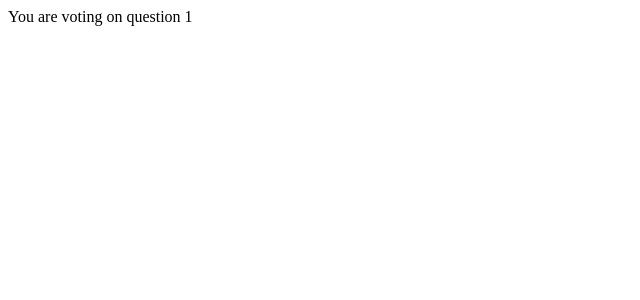
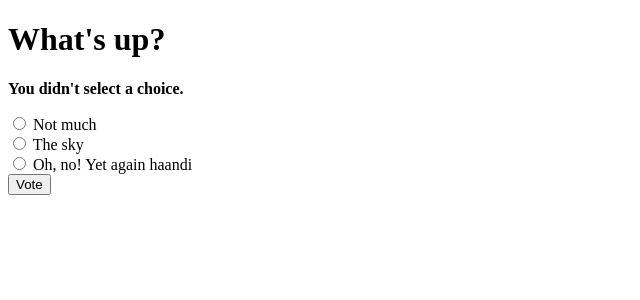
Before and after one commit to daktari01/my_poll_site, a Django app: page /polls/1/vote/ in a window 1280 px wide. Shown: the top 300 px of the page, without its empty margins (0-640 px from the left). Run offline with Django 3.2, Linux system fonts and the light colour scheme; data comes from the database, SQL or seed files in the repository; both versions use the stored data as it was after the commit.

Commit message:
[part 5]: Write your first django app

```diff
--- a/polls/templates/polls/detail.html
+++ b/polls/templates/polls/detail.html
@@ -1,14 +1,20 @@
 {% extends 'base.html' %}
 
 {% block head %}
-    <title>Detail</title>
+    <title>Details</title>
 {% endblock %}
 
 {% block body %}
     <h1>{{ question.question_text }}</h1>
-    <ul>
-        {% for choice in question.choice_set.all %}
-            <li>{{ choice.choice_text }}</li>
-        {% endfor %}
-    </ul>
+
+    {% if error_message %}<p><strong>{{ error_message }}</strong></p>{% endif %}
+
+    <form action="{% url 'polls:vote' question.id %}" method="post">
+    {% csrf_token %}
+    {% for choice in question.choice_set.all %}
+        <input type="radio" name="choice" id="choice{{ forloop.counter }}" value="{{ choice.id }}" />
+        <label for="choice{{ forloop.counter }}">{{ choice.choice_text }}</label><br />
+    {% endfor %}
+    <input type="submit" value="Vote" />
+    </form>
 {% endblock %}
--- a/polls/urls.py
+++ b/polls/urls.py
@@ -4,11 +4,11 @@ from . import views
 app_name = 'polls'
 urlpatterns = [
         #ex: /polls/
-        url(r'^$', views.index, name='index'),
+        url(r'^$', views.IndexView.as_view(), name='index'),
         #ex: /polls/5/
-        url(r'^(?P<question_id>[0-9]+)/$', views.detail, name='detail'),
+        url(r'^(?P<pk>[0-9]+)/$', views.DetailView.as_view(), name='detail'),
         #ex: /polls/5/results/
-        url(r'^(?P<question_id>[0-9]+)/results/$', views.results, name='results'),
+        url(r'^(?P<pk>[0-9]+)/results/$', views.ResultsView.as_view(), name='results'),
         #ex: /polls/5/vote/
         url(r'^(?P<question_id>[0-9]+)/vote/$', views.vote, name='vote'),
     ]
--- a/polls/views.py
+++ b/polls/views.py
@@ -1,9 +1,29 @@
-from django.shortcuts import render, get_object_or_404
-from django.http import HttpResponse
+from django.shortcuts import render, get_object_or_404, render
+from django.http import HttpResponse, HttpResponseRedirect
+from django.core.urlresolvers import reverse
+from django.views import generic
 from django.template import loader
-from .models import Question
+from .models import Question, Choice
 from django.http import Http404
 
+class IndexView(generic.ListView):
+    template_name = 'polls/index.html'
+    context_object_name = 'latest_question_list'
+
+    def get_queryset(self):
+        """Return the last five published questions"""
+        return Question.objects.order_by('-pub_date')[:5]
+
+class DetailView(generic.DetailView):
+    model = Question
+    template_name = 'polls/detail.html'
+
+class ResultsView(generic.DetailView):
+    model = Question
+    template_name = 'polls/results.html'
+
+
+'''
 # Create your views here.
 
 def index(request):
@@ -15,21 +35,28 @@ def index(request):
     #return HttpResponse(template.render(context, request))
     return render(request, 'polls/index.html', context)
 
-'''
-def detail(request, question_id):
-    try:
-        question = Question.objects.get(pk=question_id)
-    except Question.DoesNotExist:
-        raise Http404("Question does not exist.")
-    return render(request, 'polls/detail.html', {'question': question})
-'''
 def detail(request, question_id):
     question = get_object_or_404(Question, pk=question_id)
     return render(request, 'polls/detail.html', {'question': question})
 
 def results(request, question_id):
-    response = "You are looking at result of question %s."
-    return HttpResponse(response % question_id)
-
+    question = get_object_or_404(Question, pk=question_id)
+    return render(request, 'polls/results.html', {'question': question})
+'''
 def vote(request, question_id):
-    return HttpResponse("You are voting on question %s" % question_id)
+    question = get_object_or_404(Question, pk=question_id)
+    try:
+        selected_choice = question.choice_set.get(pk=request.POST['choice'])
+    except (KeyError, Choice.DoesNotExist):
+        # Redisplay the question voting form.
+        return render(request, 'polls/detail.html', {
+            'question': question,
+            'error_message': "You didn't select a choice.",
+        })
+    else:
+        selected_choice.votes += 1
+        selected_choice.save()
+        # Always return an HTTPResponseRedirect after successfully dealing
+        # with POST data. This prevents data from being posted twice if a
+        # user hits the Back button.
+        return HttpResponseRedirect(reverse('polls:results', args=(question.id,)))
```
Also changed, not shown: polls/templates/polls/results.html (added, +18 -0 lines), db.sqlite3.
